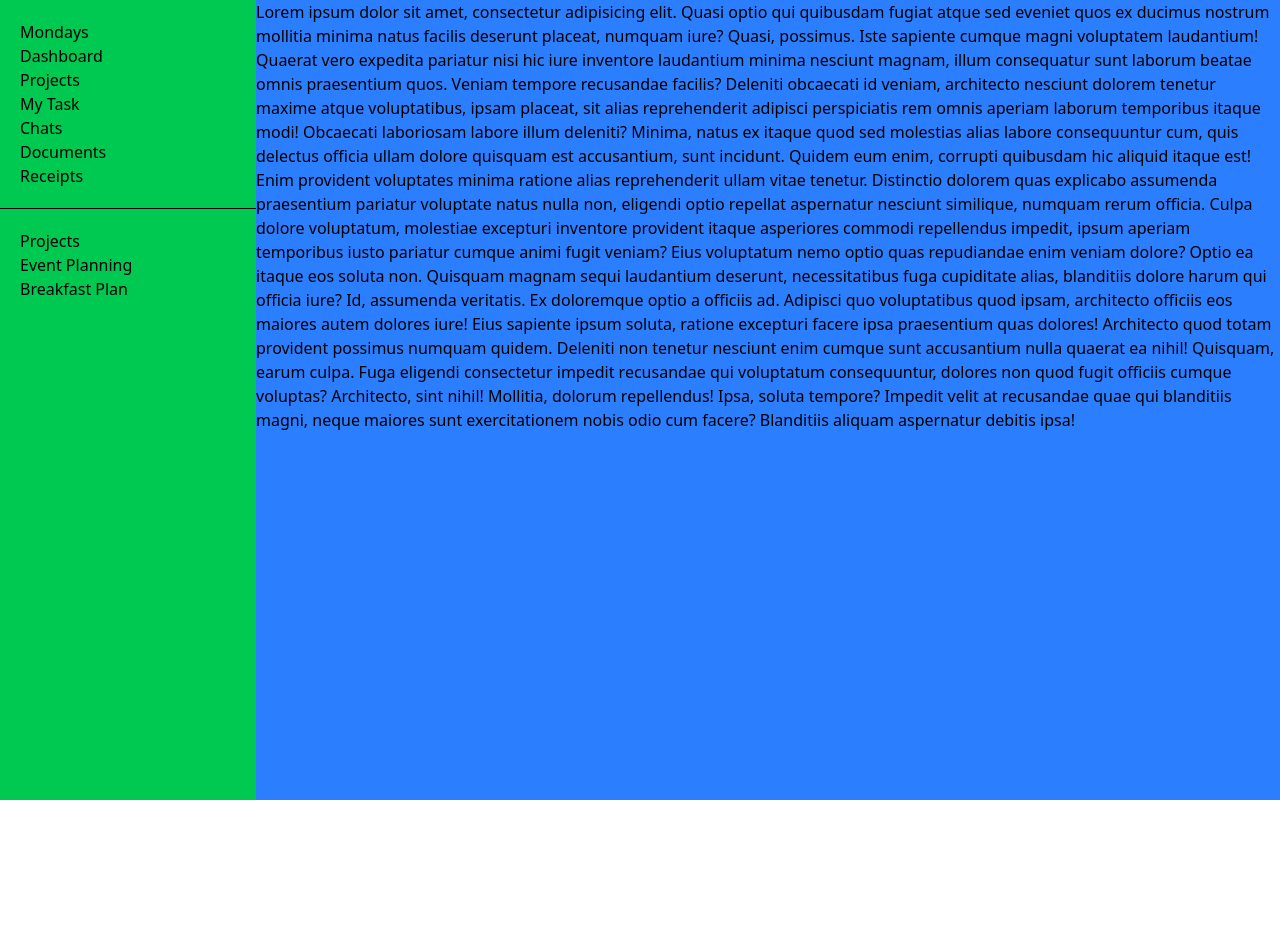
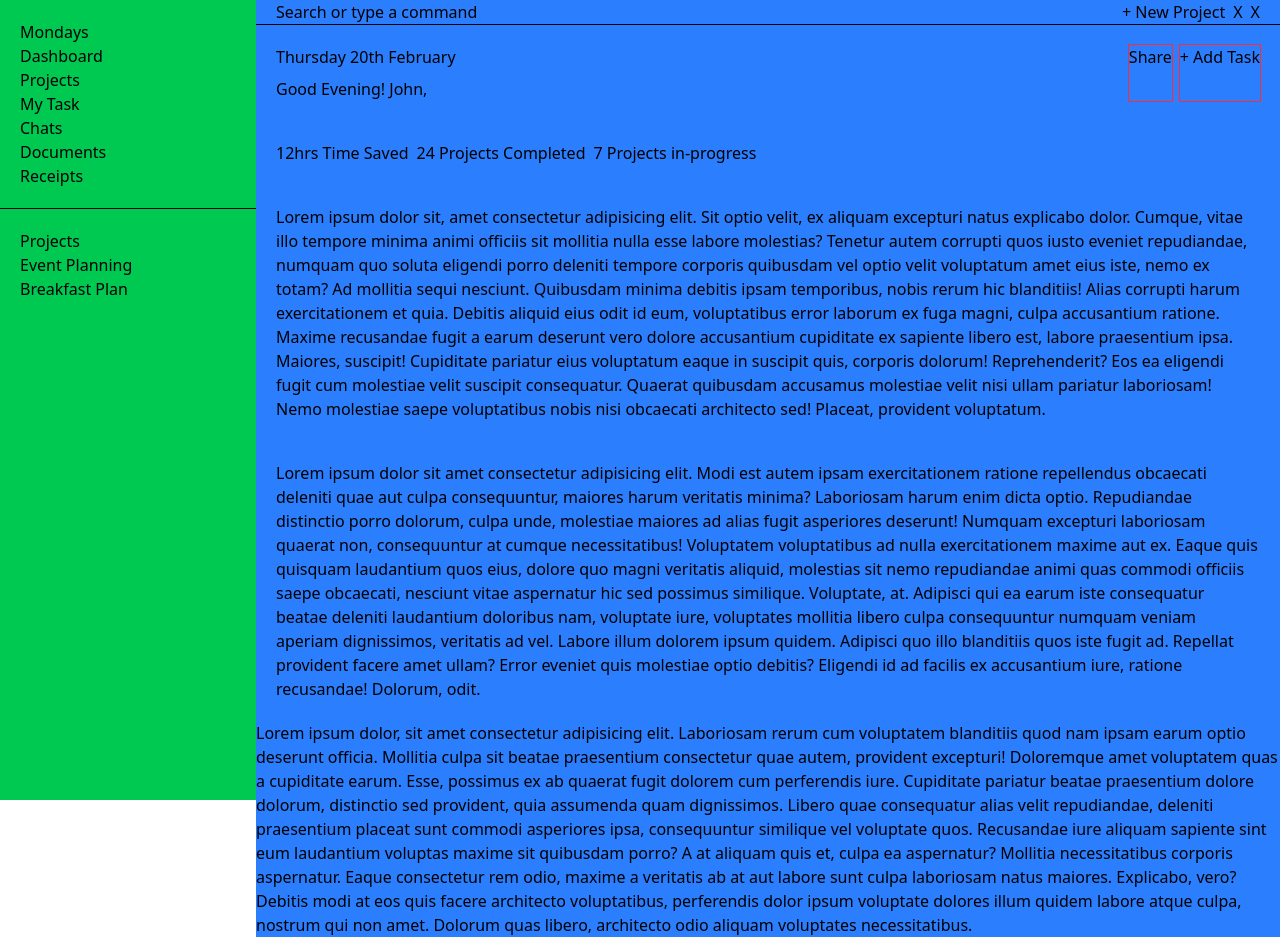
Before and after one commit to TechCrent/Dashboard, a website built with Vite: page dashboard/index.html in a window 1280 px wide. Before the commit the page ends 800 px from the top, so only its background shows below. Built offline with nearby package versions, Linux system fonts and the light colour scheme.

Commit message:
Working on mobile view

```diff
--- a/dashboard/index.html
+++ b/dashboard/index.html
@@ -24,52 +24,106 @@
           <h2>Projects</h2>
           <p>Event Planning</p>
           <p>Breakfast Plan</p>
+          <div>
+            <p></p>
+            <p></p>
+          </div>
         </div>
       </div>
     </div>
     <main class="bg-blue-500">
-      <header></header>
+      <header class="flex border-b border-black justify-between px-5">
+        <div>Search or type a command</div>
+        <div class="flex gap-2">
+          <button>+ New Project</button>
+          <p>X</p>
+          <p>X</p>
+          <!-- MENU BAR -->
+          <p class="md:hidden">X</p>
+        </div>
+      </header>
       <!-- AREA BEFORE CONTAINERS-->
-      <div></div>
+      <!-- Main container-->
+      <div class="flex justify-between p-5">
+        <!-- Date and Greeting-->
+        <div class="flex flex-col gap-2">
+          <p>Thursday 20th February</p>
+          <p>Good Evening! John,</p>
+        </div>
+        <!-- Share and Add task button-->
+        <div class="flex gap-2">
+          <p class="outline outline-red-500">Share</p>
+          <p class="outline outline-red-500">+ Add Task</p>
+        </div>
+      </div>
+      <!-- Section before containers-->
+      <div class="pb-5 p-5">
+        <div class="flex gap-2">
+          <p>12hrs Time Saved</p>
+          <p>24 Projects Completed</p>
+          <p>7 Projects in-progress</p>
+        </div>
+      </div>
       <!-- CONTAINERS-->
       <div class="">
-        <section></section>
-        <section></section>
-        <section></section>
+        <section class="p-5">
+          Lorem ipsum dolor sit, amet consectetur adipisicing elit. Sit optio
+          velit, ex aliquam excepturi natus explicabo dolor. Cumque, vitae illo
+          tempore minima animi officiis sit mollitia nulla esse labore
+          molestias? Tenetur autem corrupti quos iusto eveniet repudiandae,
+          numquam quo soluta eligendi porro deleniti tempore corporis quibusdam
+          vel optio velit voluptatum amet eius iste, nemo ex totam? Ad mollitia
+          sequi nesciunt. Quibusdam minima debitis ipsam temporibus, nobis rerum
+          hic blanditiis! Alias corrupti harum exercitationem et quia. Debitis
+          aliquid eius odit id eum, voluptatibus error laborum ex fuga magni,
+          culpa accusantium ratione. Maxime recusandae fugit a earum deserunt
+          vero dolore accusantium cupiditate ex sapiente libero est, labore
+          praesentium ipsa. Maiores, suscipit! Cupiditate pariatur eius
+          voluptatum eaque in suscipit quis, corporis dolorum! Reprehenderit?
+          Eos ea eligendi fugit cum molestiae velit suscipit consequatur.
+          Quaerat quibusdam accusamus molestiae velit nisi ullam pariatur
+          laboriosam! Nemo molestiae saepe voluptatibus nobis nisi obcaecati
+          architecto sed! Placeat, provident voluptatum.
+        </section>
+        <section class="p-5">
+          Lorem ipsum dolor sit amet consectetur adipisicing elit. Modi est
+          autem ipsam exercitationem ratione repellendus obcaecati deleniti quae
+          aut culpa consequuntur, maiores harum veritatis minima? Laboriosam
+          harum enim dicta optio. Repudiandae distinctio porro dolorum, culpa
+          unde, molestiae maiores ad alias fugit asperiores deserunt! Numquam
+          excepturi laboriosam quaerat non, consequuntur at cumque
+          necessitatibus! Voluptatem voluptatibus ad nulla exercitationem maxime
+          aut ex. Eaque quis quisquam laudantium quos eius, dolore quo magni
+          veritatis aliquid, molestias sit nemo repudiandae animi quas commodi
+          officiis saepe obcaecati, nesciunt vitae aspernatur hic sed possimus
+          similique. Voluptate, at. Adipisci qui ea earum iste consequatur
+          beatae deleniti laudantium doloribus nam, voluptate iure, voluptates
+          mollitia libero culpa consequuntur numquam veniam aperiam dignissimos,
+          veritatis ad vel. Labore illum dolorem ipsum quidem. Adipisci quo illo
+          blanditiis quos iste fugit ad. Repellat provident facere amet ullam?
+          Error eveniet quis molestiae optio debitis? Eligendi id ad facilis ex
+          accusantium iure, ratione recusandae! Dolorum, odit.
+        </section>
+        <section class="5">
+          Lorem ipsum dolor, sit amet consectetur adipisicing elit. Laboriosam
+          rerum cum voluptatem blanditiis quod nam ipsam earum optio deserunt
+          officia. Mollitia culpa sit beatae praesentium consectetur quae autem,
+          provident excepturi! Doloremque amet voluptatem quas a cupiditate
+          earum. Esse, possimus ex ab quaerat fugit dolorem cum perferendis
+          iure. Cupiditate pariatur beatae praesentium dolore dolorum,
+          distinctio sed provident, quia assumenda quam dignissimos. Libero quae
+          consequatur alias velit repudiandae, deleniti praesentium placeat sunt
+          commodi asperiores ipsa, consequuntur similique vel voluptate quos.
+          Recusandae iure aliquam sapiente sint eum laudantium voluptas maxime
+          sit quibusdam porro? A at aliquam quis et, culpa ea aspernatur?
+          Mollitia necessitatibus corporis aspernatur. Eaque consectetur rem
+          odio, maxime a veritatis ab at aut labore sunt culpa laboriosam natus
+          maiores. Explicabo, vero? Debitis modi at eos quis facere architecto
+          voluptatibus, perferendis dolor ipsum voluptate dolores illum quidem
+          labore atque culpa, nostrum qui non amet. Dolorum quas libero,
+          architecto odio aliquam voluptates necessitatibus.
+        </section>
       </div>
-      Lorem ipsum dolor sit amet, consectetur adipisicing elit. Quasi optio qui
-      quibusdam fugiat atque sed eveniet quos ex ducimus nostrum mollitia minima
-      natus facilis deserunt placeat, numquam iure? Quasi, possimus. Iste
-      sapiente cumque magni voluptatem laudantium! Quaerat vero expedita
-      pariatur nisi hic iure inventore laudantium minima nesciunt magnam, illum
-      consequatur sunt laborum beatae omnis praesentium quos. Veniam tempore
-      recusandae facilis? Deleniti obcaecati id veniam, architecto nesciunt
-      dolorem tenetur maxime atque voluptatibus, ipsam placeat, sit alias
-      reprehenderit adipisci perspiciatis rem omnis aperiam laborum temporibus
-      itaque modi! Obcaecati laboriosam labore illum deleniti? Minima, natus ex
-      itaque quod sed molestias alias labore consequuntur cum, quis delectus
-      officia ullam dolore quisquam est accusantium, sunt incidunt. Quidem eum
-      enim, corrupti quibusdam hic aliquid itaque est! Enim provident voluptates
-      minima ratione alias reprehenderit ullam vitae tenetur. Distinctio dolorem
-      quas explicabo assumenda praesentium pariatur voluptate natus nulla non,
-      eligendi optio repellat aspernatur nesciunt similique, numquam rerum
-      officia. Culpa dolore voluptatum, molestiae excepturi inventore provident
-      itaque asperiores commodi repellendus impedit, ipsum aperiam temporibus
-      iusto pariatur cumque animi fugit veniam? Eius voluptatum nemo optio quas
-      repudiandae enim veniam dolore? Optio ea itaque eos soluta non. Quisquam
-      magnam sequi laudantium deserunt, necessitatibus fuga cupiditate alias,
-      blanditiis dolore harum qui officia iure? Id, assumenda veritatis. Ex
-      doloremque optio a officiis ad. Adipisci quo voluptatibus quod ipsam,
-      architecto officiis eos maiores autem dolores iure! Eius sapiente ipsum
-      soluta, ratione excepturi facere ipsa praesentium quas dolores! Architecto
-      quod totam provident possimus numquam quidem. Deleniti non tenetur
-      nesciunt enim cumque sunt accusantium nulla quaerat ea nihil! Quisquam,
-      earum culpa. Fuga eligendi consectetur impedit recusandae qui voluptatum
-      consequuntur, dolores non quod fugit officiis cumque voluptas? Architecto,
-      sint nihil! Mollitia, dolorum repellendus! Ipsa, soluta tempore? Impedit
-      velit at recusandae quae qui blanditiis magni, neque maiores sunt
-      exercitationem nobis odio cum facere? Blanditiis aliquam aspernatur
-      debitis ipsa!
     </main>
     <script type="module" src="/src/main.js"></script>
   </body>
```
